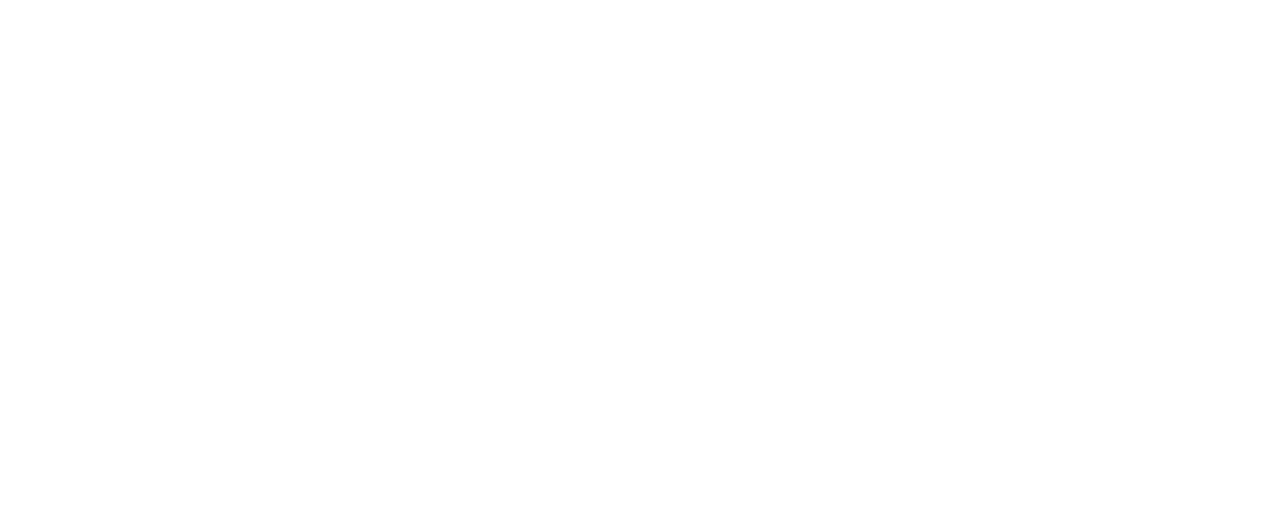
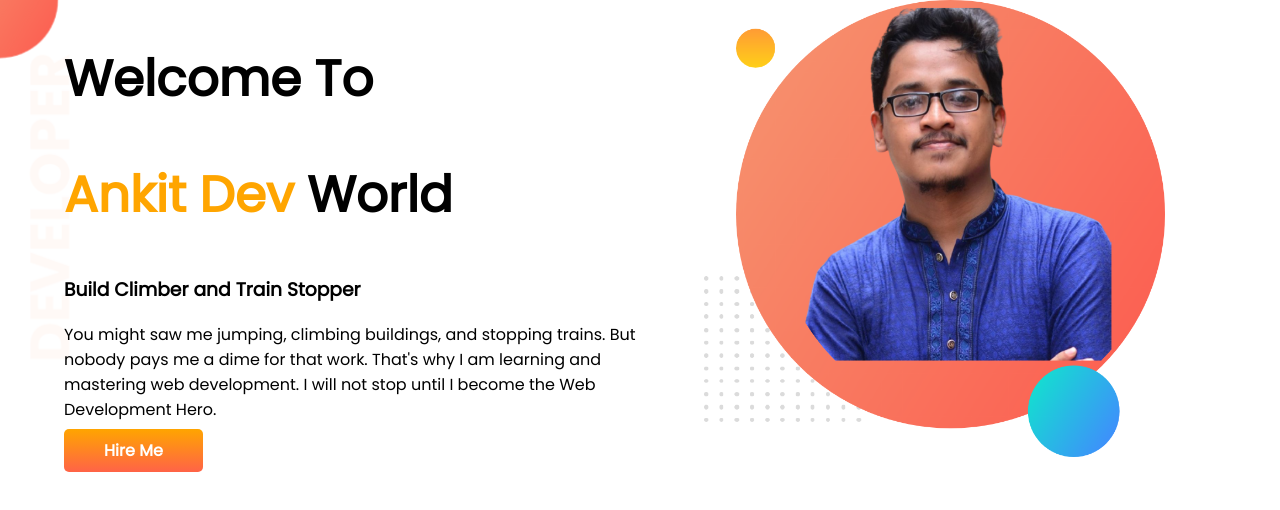
Before and after one commit to ankitdev96/developer-portfolio, a plain HTML site: page index.html in a window 1280 px wide. Drawn offline with Linux system fonts and the light colour scheme.

Commit message:
update commit

```diff
--- a/index.html
+++ b/index.html
@@ -4,10 +4,26 @@
     <meta charset="UTF-8">
     <meta http-equiv="X-UA-Compatible" content="IE=edge">
     <meta name="viewport" content="width=device-width, initial-scale=1.0">
+    <link rel="preconnect" href="https://fonts.googleapis.com">
+    <link rel="preconnect" href="https://fonts.gstatic.com" crossorigin>
+    <link href="https://fonts.googleapis.com/css2?family=Poppins&display=swap" rel="stylesheet">
     <link rel="stylesheet" href="style.css">
     <title>Portfolio</title>
+
 </head>
 <body>
+    <section class="top-banner">
+        <div class="half-width">
+            <h1>Welcome To</h1>
+            <h1><span class="orange-color">Ankit Dev</span> World</h1>
+            <h3>Build Climber and Train Stopper</h3>
+            <p>You might saw me jumping, climbing buildings, and stopping trains. But nobody pays me a dime for that work. That's why I am learning and mastering web development. I will not stop until I become the Web Development Hero.</p>
+            <a class = "link-button"href="https://www.linkedin.com" target="_blank">Hire Me</a>
+        </div>
 
+        <div class="half-width">
+            <img src="images/ankit.png" alt="">
+        </div>
+    </section>
 </body>
 </html>
--- a/style.css
+++ b/style.css
@@ -0,0 +1,40 @@
+body{
+    font-family: 'Poppins', sans-serif;
+    margin: 0;
+}
+
+h1{
+    font-size: 50px;
+}
+
+.orange-color{
+    color: orange;
+}
+
+section{
+    display: flex;
+}
+
+.half-width{
+    width: 50%;
+    padding-left: 5%;
+}
+
+.half-width img{
+    width: 80%;
+}
+
+.link-button{
+    text-decoration: none;
+    background-image: linear-gradient(orange,tomato);
+    padding: 10px 40px;
+    border-radius: 5px;
+    color: white;
+    font-weight: 700;
+}
+
+.top-banner{
+    background-image: url(images/top-banner.png);
+    background-repeat: no-repeat;
+
+}
```
Also changed, not shown: images/ankit.png (added), images/dream-bg.png (added), images/exp-bg.png (added), images/jhankar.png (added), images/jhankar2.png (added), images/my-bg.png (added), images/my-bg2.png (added), images/top-banner.png (added).
